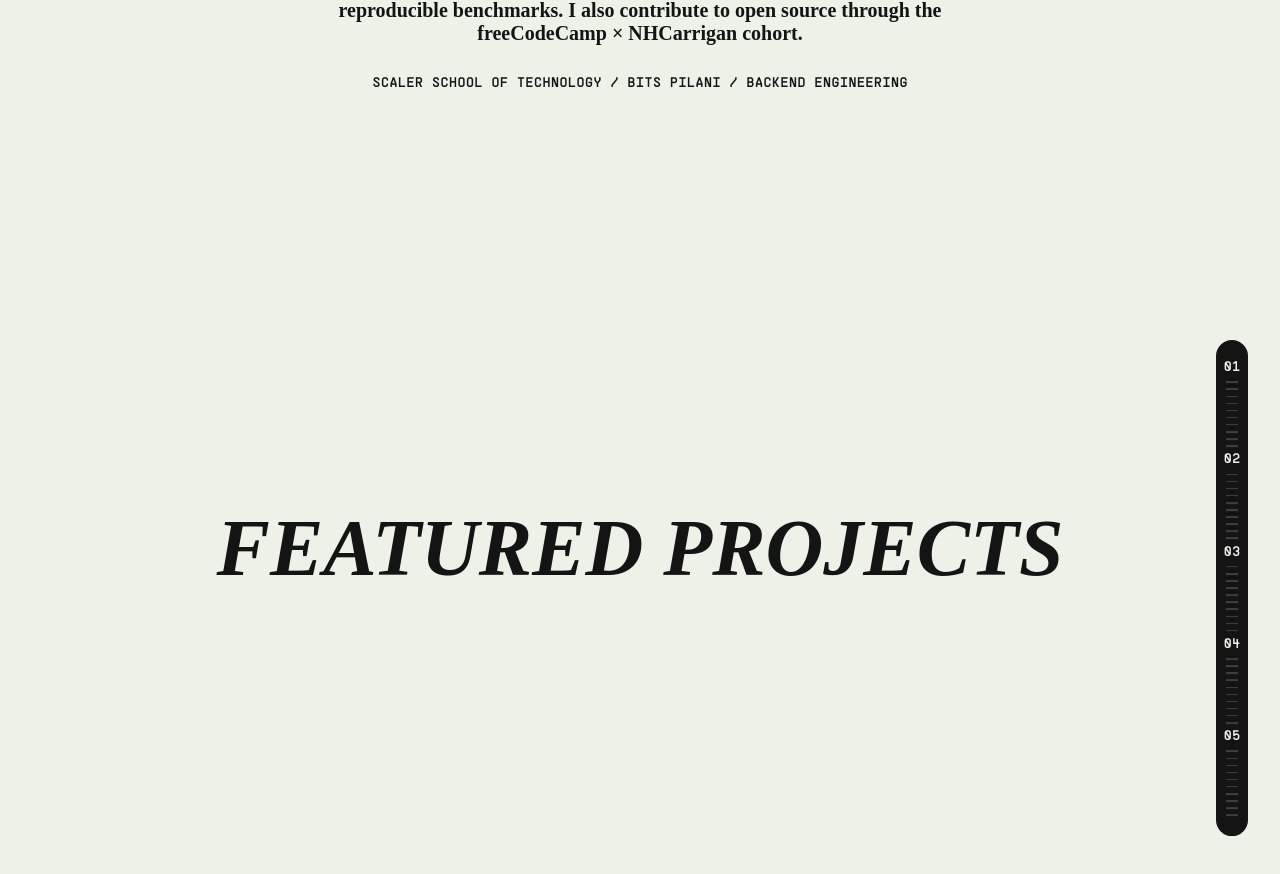
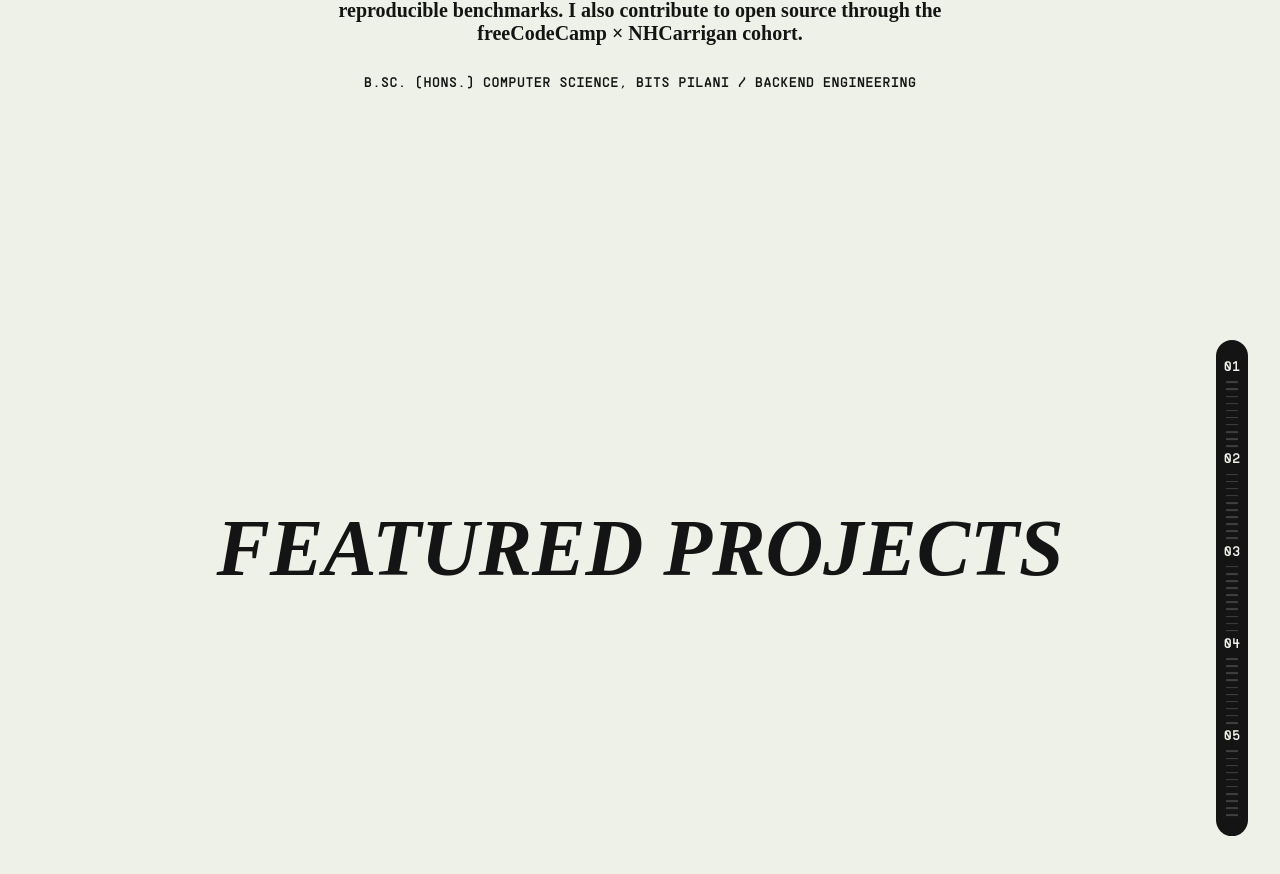
Before and after one commit to swarnika-cmd/My-portfolio, a website built with Vite: page index.html in a window 1280 px wide. Shown: the part 2212-3086 px from the top of the page. Built offline with nearby package versions, Linux system fonts and the light colour scheme; some packages are replaced by stand-ins of ours; files whose address does not match are found by name; a web font is replaced by a local one.

Commit message:
fix: show BITS Pilani only in bio and tag line

```diff
--- a/index.html
+++ b/index.html
@@ -115,7 +115,7 @@
           <p class="ss">
           Most of my code exists because something annoyed me enough to fix it myself. Lately that means backend systems built from the protocol up: an HTTP/1.1 server on raw Java sockets, a search typeahead service, and an API gateway on PostgreSQL and Redis, each with tests and reproducible benchmarks. I also contribute to open source through the freeCodeCamp &times; NHCarrigan cohort.
           </p>
-          <p class="mn">Scaler School of Technology / BITS Pilani / Backend Engineering</p>
+          <p class="mn">B.Sc. (Hons.) Computer Science, BITS Pilani / Backend Engineering</p>
         </div>
         <div class="about-hero-portrait">
           <img
```
